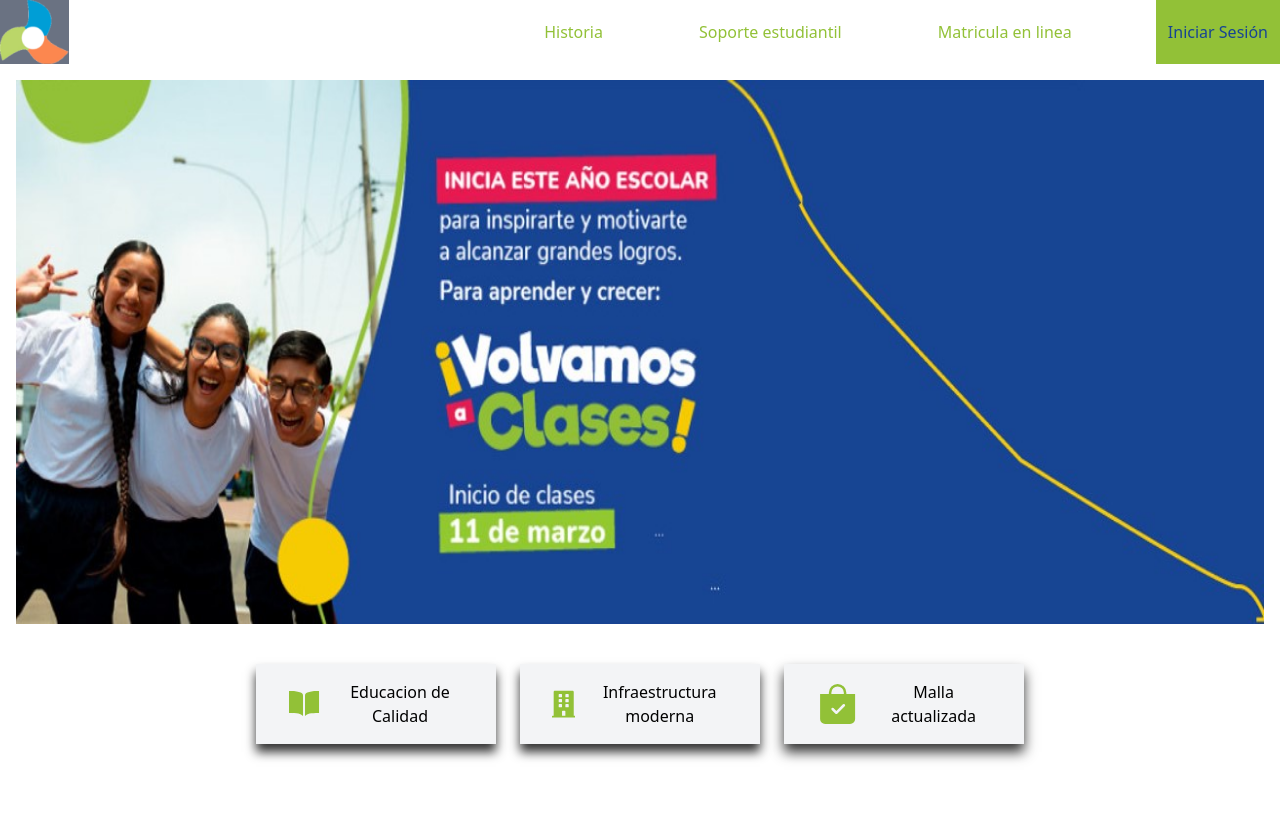
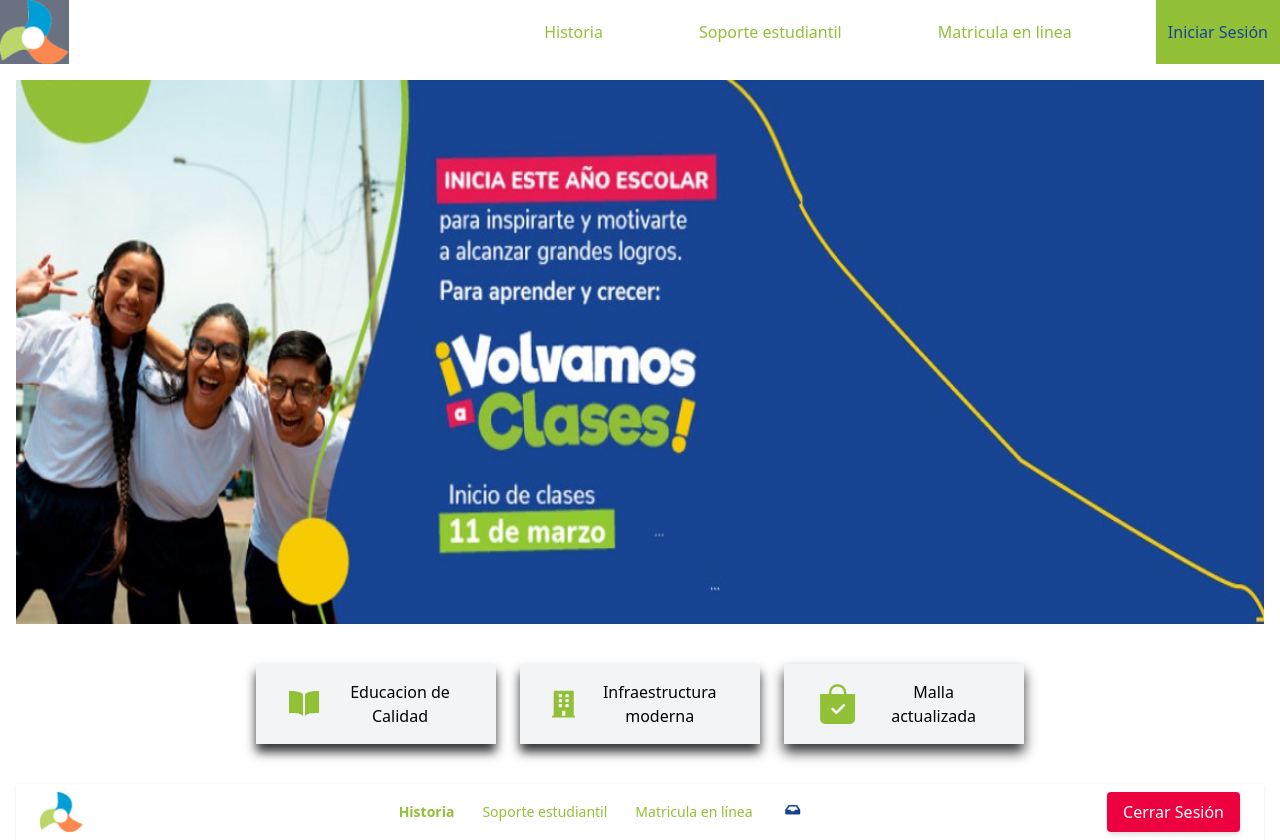
Before and after one commit to Analisis-y-diseno-de-sistemas-2/proyecto_ads2, a React (Vite) app: page /home in a window 1280 px wide. Before the commit the page ends 800 px from the top, so only its background shows below. Built offline with nearby package versions, Linux system fonts and the light colour scheme.

Commit message:
Completado boton de bandeja

```diff
--- /dev/null
+++ b/src/components/Boton_de_bandeja.jsx
@@ -0,0 +1,27 @@
+import React from "react";
+
+function Boton_de_bandeja() {
+    return (
+        <nav className="bg-white border-gray-200 flex items-center justify-between px-6 py-2 shadow">
+
+            <div className="flex items-center">
+                <img src="/Carl-Sagan-log.webp" alt="Carl Sagan" className="h-10 mr-4" />
+            </div>
+
+
+            <div className="flex-1 flex justify-center items-center space-x-7 text-sm" style={{ color: "#92C137" }}>
+                <span className="font-bold">Historia</span>
+                <span>Soporte estudiantil</span>
+                <span>Matricula en línea</span>
+                <img src="/imagen bandeja .png" alt="Bandeja" className="h-5" />
+            </div>
+
+
+            <button className="bg-rose-600 hover:bg-rose-700 text-white px-4 py-2 rounded shadow-md">
+                Cerrar Sesión
+            </button>
+        </nav>
+    );
+}
+
+export default Boton_de_bandeja;
--- a/src/pages/Home.jsx
+++ b/src/pages/Home.jsx
@@ -1,5 +1,6 @@
 import React from "react";
 import Botones from "../components/Botones";
+import Boton_de_bandeja from "../components/Boton_de_bandeja";
 
 function Home() {
   return (
@@ -15,6 +16,7 @@ function Home() {
       <div className="flex justify-center items-center  h-full">
         <Botones />
       </div>
+      <Boton_de_bandeja/>
     </div>
   );
 }
```
Also changed, not shown: public/imagen bandeja .png (added).
